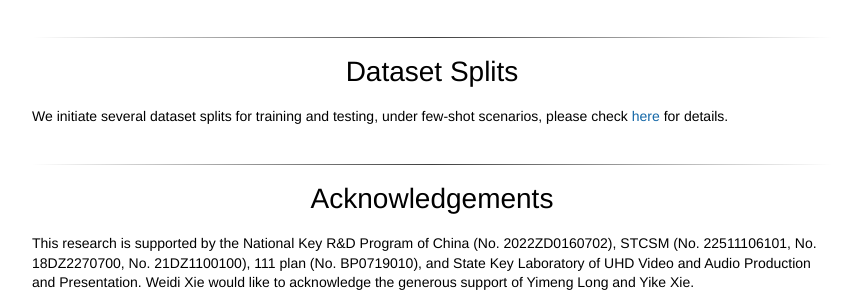
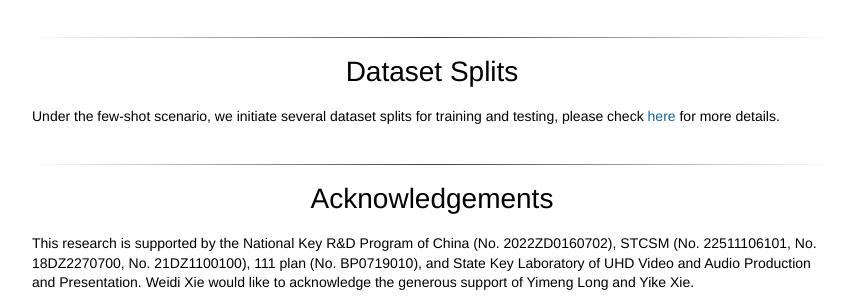
Before and after one commit to ju-chen/Voide1220.github.io, a Jekyll site: the page GPT_prompt/index.html, which Jekyll copies as it is, in a window 1280 px wide and 900 px high, scrolled down 2940 px. Shown: the part 553-853 px from the top of the window, without its empty margins (208-1070 px from the left). Built offline with Jekyll 4.4.1, drawn with Linux system fonts in a browser that asks for light colours; some web fonts are replaced.

Commit message:
Update index.html

```diff
--- a/GPT_prompt/index.html
+++ b/GPT_prompt/index.html
@@ -352,7 +352,7 @@
 
 	<br><hr>
 	<center><h1>Dataset Splits</h1></center>
-	<p>We initiate several dataset splits for training and testing, under few-shot scenarios, please check <a href="https://github.com/ju-chen/Efficient-Prompt/tree/main/datasplits/">here</a> for details. </p>
+	<p>Under the few-shot scenario, we initiate several dataset splits for training and testing, please check <a href="https://github.com/ju-chen/Efficient-Prompt/tree/main/datasplits/">here</a> for more details. </p>
 
 
 
```
